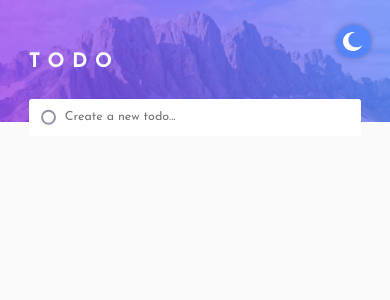
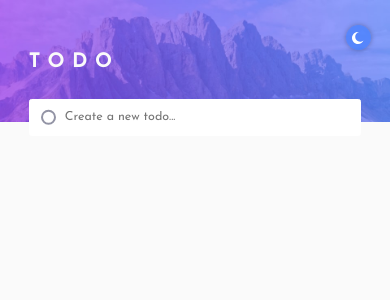
Before and after one commit to Orisabiyi/tasktracker, a React (Create React App) app: page / in a window 390 px wide. Shown: the top 300 px of the page. Built offline with nearby package versions, Linux system fonts and the light colour scheme.

Commit message:
changed the light/dark mode button size

```diff
--- a/src/index.css
+++ b/src/index.css
@@ -113,8 +113,8 @@ body {
   }
 
   .app > button {
-    width: 7rem;
-    height: 6.5rem;
+    width: 5rem;
+    height: 5rem;
     top: 3%;
   }
 }
```
